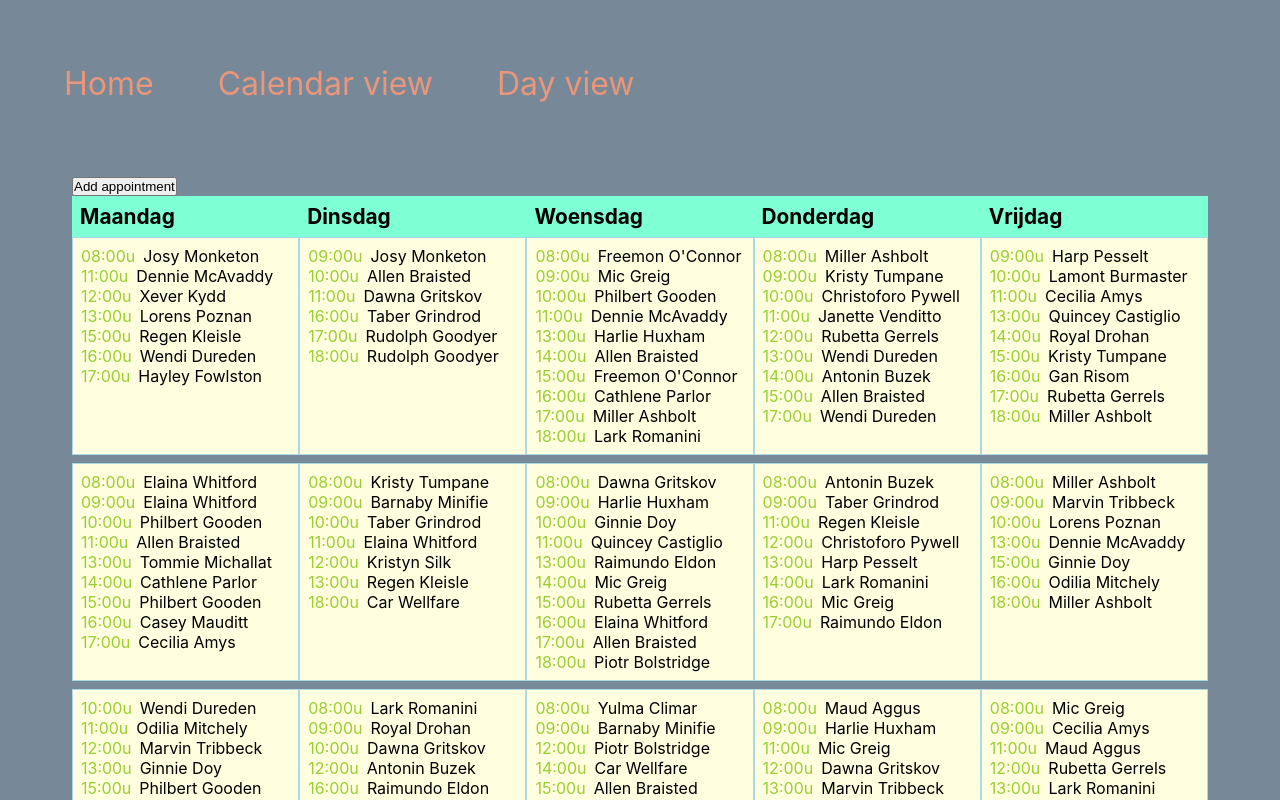
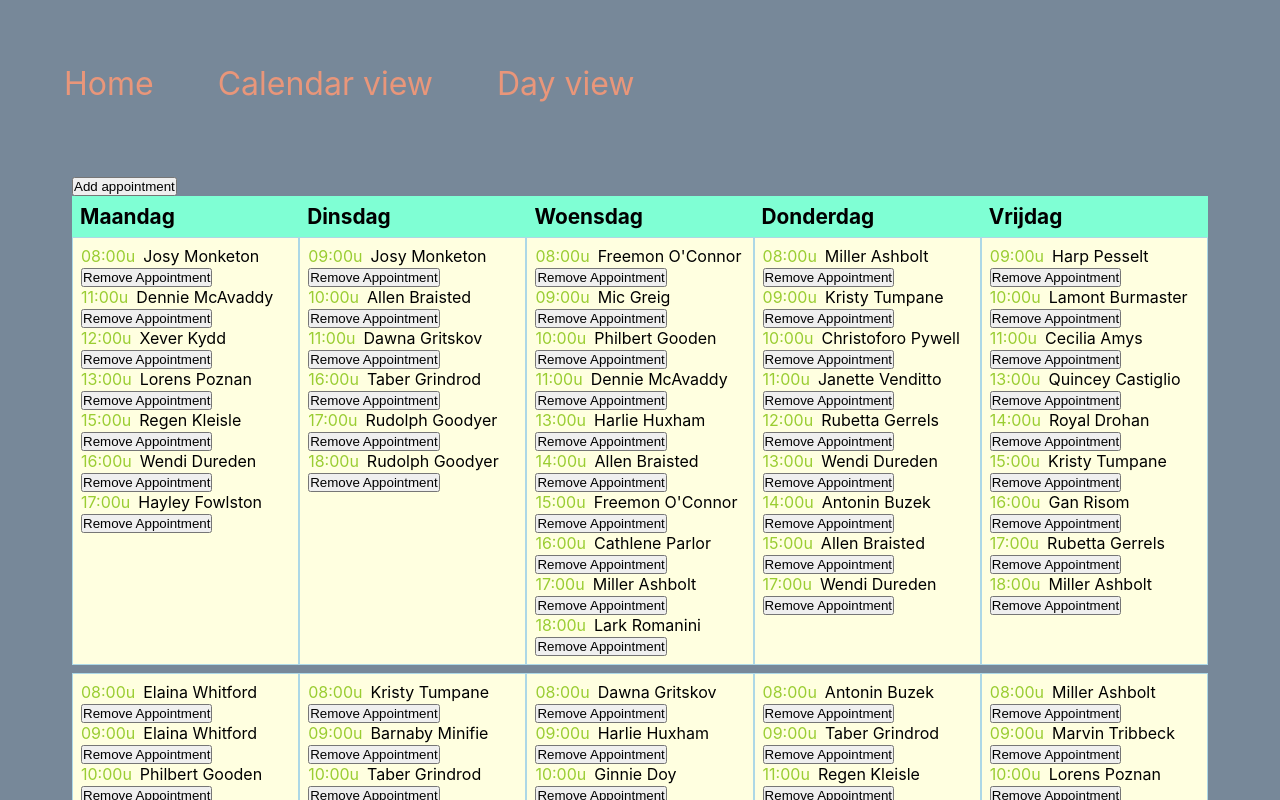
Before and after one commit to JEBesteman/tandarts, a React (Create React App) app: page /calendar in a window 1280 px wide. Shown: the top 800 px of the page. Built offline with nearby package versions, Linux system fonts and the light colour scheme.

Commit message:
removeAppointment werkend

```diff
--- a/src/App.js
+++ b/src/App.js
@@ -6,7 +6,7 @@ import Home from "./Home";
 import Calendar from "./Calendar";
 import Day from "./Day";
 
-const App = ({appointments, addPatient, addDentist, addAppointment}) => (
+const App = ({appointments, addPatient, addDentist, addAppointment, removeAppointment}) => (
   <Router>
     <div>
       <nav>
@@ -25,7 +25,7 @@ const App = ({appointments, addPatient, addDentist, addAppointment}) => (
       <main>
         <Switch>
           <Route path="/calendar">
-            <Calendar appointments={appointments} addAppointment={addAppointment}/>
+            <Calendar appointments={appointments} addAppointment={addAppointment} removeAppointment={removeAppointment}/>
           </Route>
           <Route path="/day">
             <Day appointments={appointments.filter(app => app.day === 1)} />
--- a/src/AppointmentInMonth.js
+++ b/src/AppointmentInMonth.js
@@ -2,9 +2,10 @@ import React from "react";
 
 const format_time = time => (time < 10 ? `0${time}:00u` : `${time}:00u`);
 
-export default ({ time, patient }) => (
+export default ({ time, patient, id, removeAppointment }) => (
   <div className="appointment">
     <span className="time">{format_time(time)}</span>
     <span className="patient">{patient.firstname} {patient.lastname}</span>
+    <span id={id}><button onClick={removeAppointment}>Remove Appointment</button></span>
   </div>
 );
--- a/src/Calendar.js
+++ b/src/Calendar.js
@@ -18,12 +18,12 @@ const divideByDay = (appointments) => {
   return appointmentsByDay;
 };
 
-export default ({ appointments, addAppointment }) => {
+export default ({ appointments, addAppointment, removeAppointment }) => {
   const appointmentsByDay = divideByDay(appointments);
 
   const daysInMonthJSX = Object.values(appointmentsByDay)
     .map((appointmentsInDay, index) => (
-      <DayInMonth appointments={appointmentsInDay} key={index} />
+      <DayInMonth appointments={appointmentsInDay} key={index} removeAppointment={removeAppointment}/>
     ));
 
   return (
--- a/src/DayInMonth.js
+++ b/src/DayInMonth.js
@@ -1,9 +1,9 @@
 import React from "react";
 import AppointmentInMonth from "./AppointmentInMonth";
 
-export default ({ appointments }) => {
+export default ({ appointments, removeAppointment }) => {
   const appointmentsJSX = appointments.map(({ time, patient, id }, index) => (
-    <AppointmentInMonth time={time} patient={patient} id={id} key={index} />
+    <AppointmentInMonth time={time} patient={patient} id={id} key={index} removeAppointment={removeAppointment} />
   ));
   return <div className="day">{appointmentsJSX}</div>;
 };
--- a/src/StateContainer.js
+++ b/src/StateContainer.js
@@ -115,6 +115,17 @@ class StateContainer extends Component {
     }
   };
 
+  removeAppointment = (event) => {
+    const removeId = event.target.parentElement.id;
+    const removedAppointment = [...this.state.appointments].find(
+      (appointment) => appointment.id === removeId
+    ); //vind de juiste appointment
+    const updatedAppointmentList = [...this.state.appointments].filter(
+      (appointment) => appointment !== removedAppointment
+    ); //filtered verwijderde appointment eruit
+    this.setState({ appointments: updatedAppointmentList });
+  };
+
   render() {
     return (
       <div>
@@ -126,6 +137,7 @@ class StateContainer extends Component {
           addPatient={this.addPatient}
           addAppointment={this.addAppointment}
           addDentist={this.addDentist}
+          removeAppointment={this.removeAppointment}
         />
       </div>
     );
```
